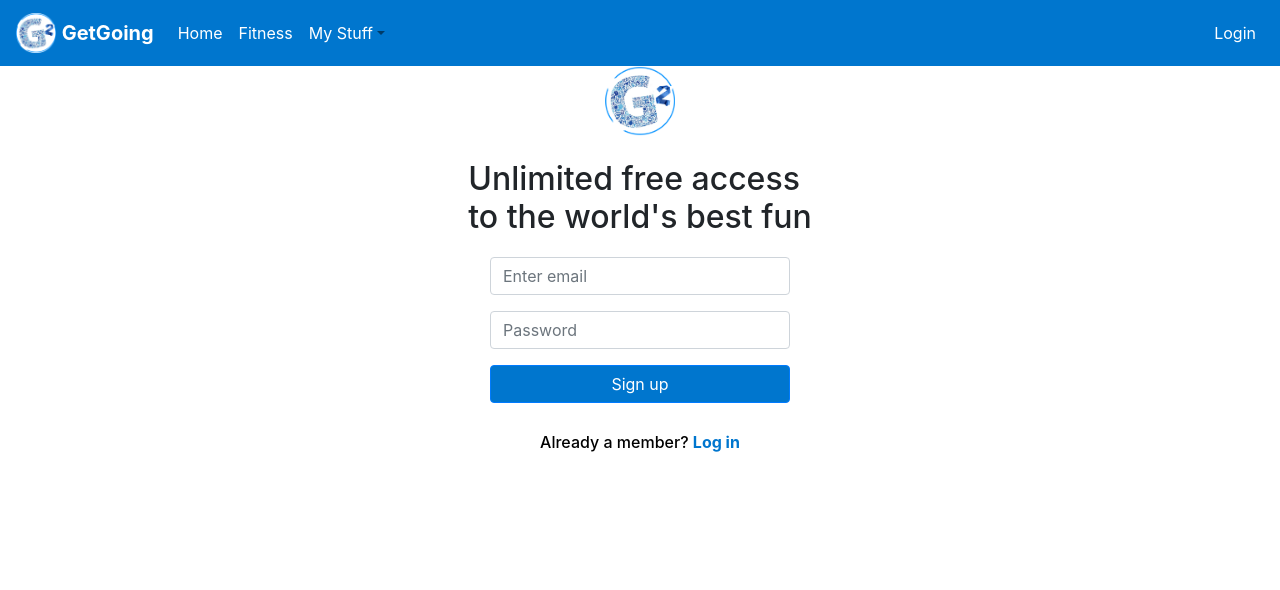
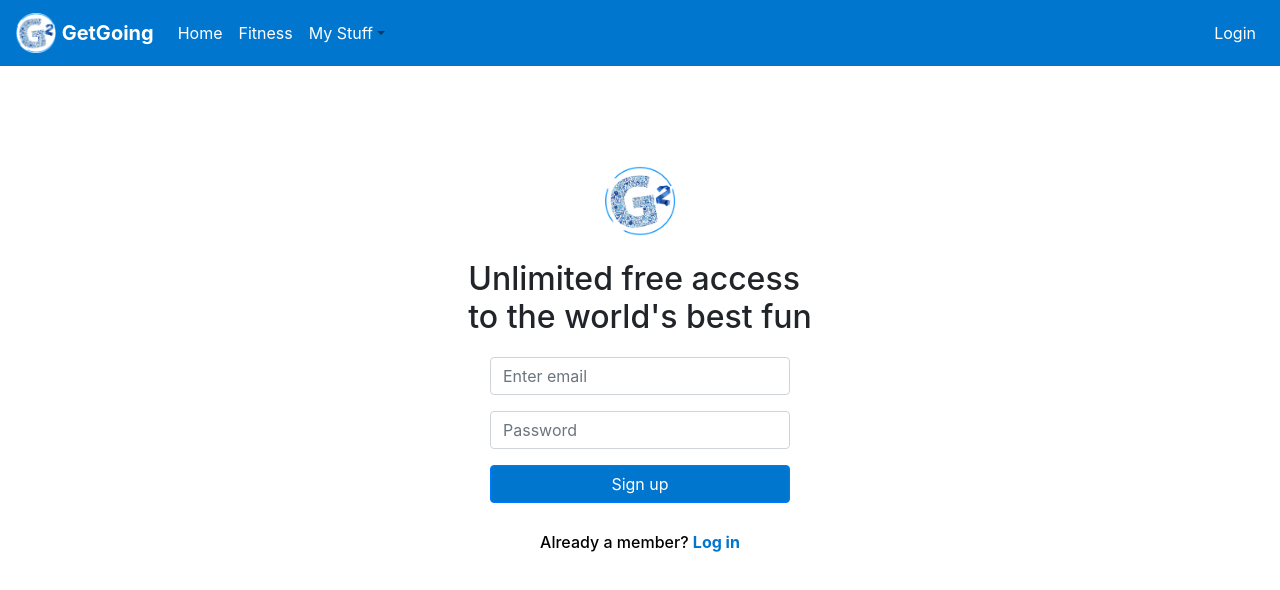
Before and after one commit to 07tiru07/GetGoing, a React (Create React App) app: page /register in a window 1280 px wide. Shown: the top 590 px of the page. Built offline with nearby package versions, Linux system fonts and the light colour scheme.

Commit message:
Adding rewards pages

```diff
--- a/src/Login.js
+++ b/src/Login.js
@@ -5,7 +5,7 @@
 
 const Login = () => {
     return (
-        <Container className={"d-flex align-items-center justify-content-center flex-column h-100"}>
+        <Container className={"d-flex align-items-center justify-content-center flex-column h-100"} style={{marginTop: 100}}>
             <LogoIcon height={70} width={70} className={"mb-4"}/>
             <h2 style={{marginBottom: 20}}>
                 Log in to see more
--- a/src/Register.js
+++ b/src/Register.js
@@ -5,7 +5,7 @@
 
 const Register = () => {
     return (
-        <Container className={"d-flex align-items-center justify-content-center flex-column h-100"}>
+        <Container className={"d-flex align-items-center justify-content-center flex-column h-100"} style={{marginTop: 100}}>
             <LogoIcon height={70} width={70} className={"mb-4"}/>
             <h2 style={{marginBottom: 20}}>
                 Unlimited free access <br/> to the world's best fun
```
